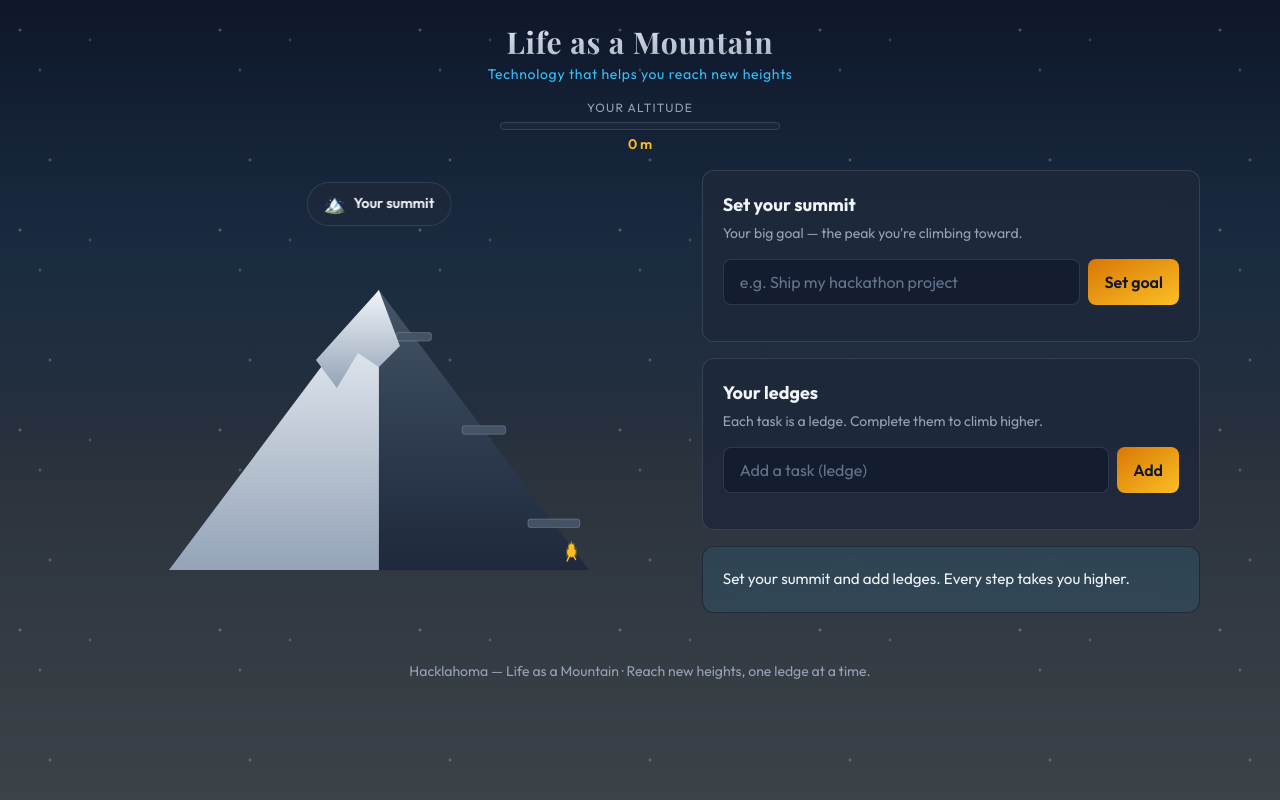
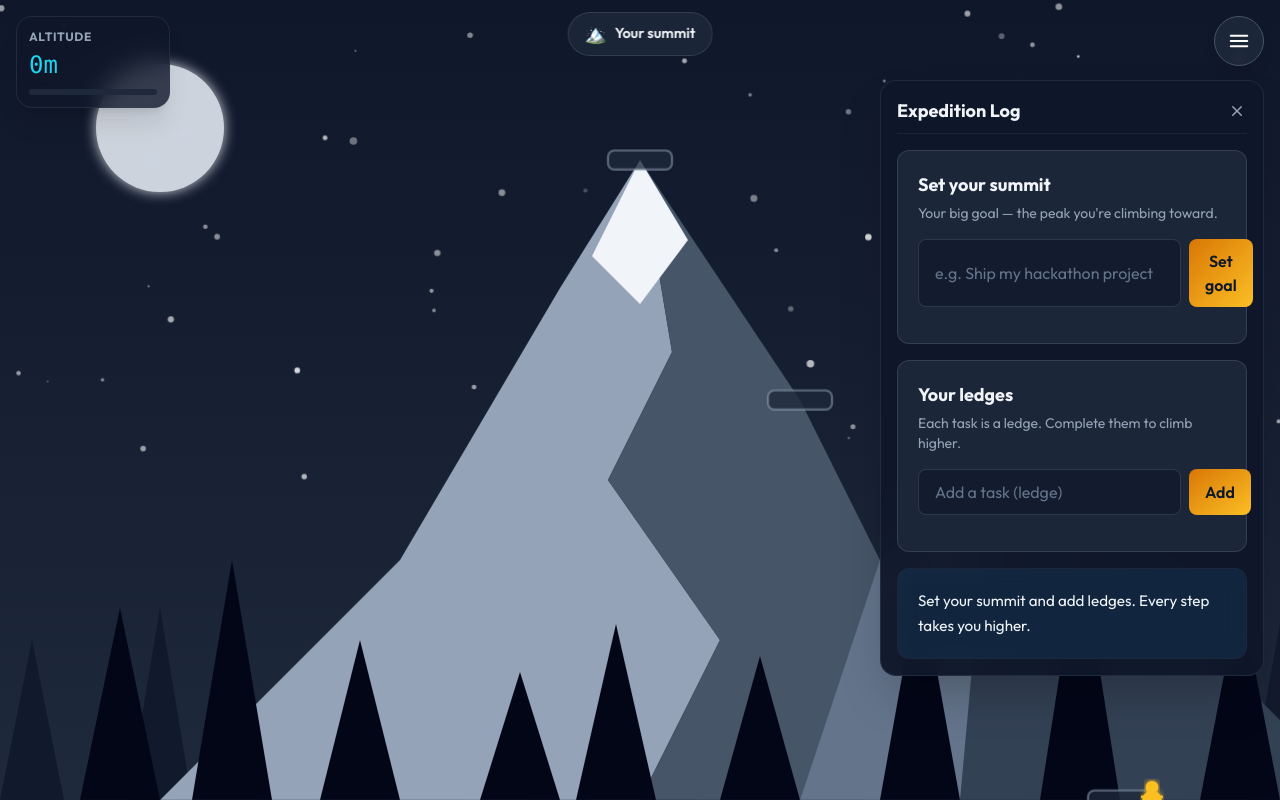
Before and after one commit to MeansMarkus/Hacklahoma, a React (Vite) app in the folder app/: page / in a window 1280 px wide. Built offline with nearby package versions, Linux system fonts and the light colour scheme.

Commit message:
changed the ui again

```diff
--- a/app/src/App.jsx
+++ b/app/src/App.jsx
@@ -1,5 +1,5 @@
 import { useState, useEffect, useCallback, useMemo } from 'react'
-import Sky from './components/Sky'
+// import Sky from './components/Sky' // Removed
 import Header from './components/Header'
 import Mountain from './components/Mountain'
 import GoalCard from './components/GoalCard'
@@ -18,7 +18,7 @@ function loadState() {
         tasks: Array.isArray(parsed.tasks) ? parsed.tasks : [],
       }
     }
-  } catch (_) {}
+  } catch (_) { }
   return { goal: '', tasks: [] }
 }
 
@@ -46,6 +46,7 @@ export default function App() {
   const [tasks, setTasks] = useState(() => initialState.tasks)
   const [showCelebration, setShowCelebration] = useState(false)
   const [celebrated, setCelebrated] = useState(false)
+  const [showTasks, setShowTasks] = useState(true) // Default open initially? Or closed. Let's say true to discoverable first time.
 
   useEffect(() => {
     saveState(goal, tasks)
@@ -91,14 +92,54 @@ export default function App() {
 
   return (
     <>
-      <Sky />
-      <div className={`relative z-10 ${isSummitReached ? 'summit-reached' : ''}`}>
-        <Header progress={progress} altitude={altitude} />
-        <main className="grid grid-cols-1 gap-6 px-4 pb-8 max-w-6xl mx-auto md:grid-cols-[1.2fr_1fr] md:items-start">
-          <section className="mountain-section">
-            <Mountain goal={goal} tasks={tasks} onPhotoUpdate={handlePhotoUpdate} />
-          </section>
-          <section className="flex flex-col gap-4">
+
+      <div className={`relative min-h-screen overflow-hidden ${isSummitReached ? 'summit-reached' : ''}`}>
+        {/* Fullscreen Mountain Background */}
+        <Mountain goal={goal} tasks={tasks} onPhotoUpdate={handlePhotoUpdate} />
+
+        {/* Header / Top Navigation */}
+        <header className="fixed top-0 left-0 right-0 z-40 p-4 flex justify-between items-start pointer-events-none">
+          <div className="pointer-events-auto">
+            {/* Existing Header logic could go here or be simplified */}
+            <div className="bg-slate-900/80 backdrop-blur-md p-3 rounded-2xl border border-slate-700/50 shadow-xl inline-flex flex-col gap-1">
+              <div className="text-xs text-slate-400 font-bold tracking-wider uppercase">Altitude</div>
+              <div className="text-2xl font-mono text-cyan-400">{altitude}m</div>
+              <div className="w-32 h-1.5 bg-slate-800 rounded-full mt-1 overflow-hidden">
+                <div
+                  className="h-full bg-cyan-500 transition-all duration-500"
+                  style={{ width: `${progress}%` }}
+                />
+              </div>
+            </div>
+          </div>
+
+          <button
+            onClick={() => setShowTasks((prev) => !prev)}
+            className="pointer-events-auto bg-slate-800/90 text-white p-3 rounded-full hover:bg-slate-700 transition-colors shadow-lg border border-slate-600 backdrop-blur-sm group"
+            title="Toggle Tasks"
+          >
+            {/* Hamburger Icon */}
+            <svg xmlns="http://www.w3.org/2000/svg" fill="none" viewBox="0 0 24 24" strokeWidth={2} stroke="currentColor" className="w-6 h-6 group-hover:scale-110 transition-transform">
+              <path strokeLinecap="round" strokeLinejoin="round" d="M3.75 6.75h16.5M3.75 12h16.5m-16.5 5.25h16.5" />
+            </svg>
+          </button>
+        </header>
+
+        {/* Task Dropdown / Overlay */}
+        <div
+          className={`fixed top-20 right-4 w-96 max-w-[calc(100vw-2rem)] z-50 transition-all duration-300 transform origin-top-right ${showTasks ? 'scale-100 opacity-100' : 'scale-95 opacity-0 pointer-events-none'
+            }`}
+        >
+          <div className="bg-slate-900/95 backdrop-blur-xl border border-slate-700/50 rounded-2xl shadow-2xl p-4 flex flex-col gap-4 max-h-[calc(100vh-140px)] overflow-y-auto custom-scrollbar">
+            <div className="flex items-center justify-between pb-2 border-b border-slate-800/80">
+              <h2 className="text-lg font-bold text-slate-100">Expedition Log</h2>
+              <button onClick={() => setShowTasks(false)} className="text-slate-400 hover:text-white">
+                <svg xmlns="http://www.w3.org/2000/svg" viewBox="0 0 20 20" fill="currentColor" className="w-5 h-5">
+                  <path d="M6.28 5.22a.75.75 0 00-1.06 1.06L8.94 10l-3.72 3.72a.75.75 0 101.06 1.06L10 11.06l3.72 3.72a.75.75 0 101.06-1.06L11.06 10l3.72-3.72a.75.75 0 00-1.06-1.06L10 8.94 6.28 5.22z" />
+                </svg>
+              </button>
+            </div>
+
             <GoalCard currentGoal={goal} onSetGoal={handleSetGoal} />
             <TaskList
               tasks={tasks}
@@ -108,11 +149,8 @@ export default function App() {
               onPhotoUpdate={handlePhotoUpdate}
             />
             <MotivationCard goal={goal} tasks={tasks} progress={progress} />
-          </section>
-        </main>
-        <footer className="relative z-10 text-center py-4 text-sm text-slate-400">
-          Hacklahoma — Life as a Mountain · Reach new heights, one ledge at a time.
-        </footer>
+          </div>
+        </div>
       </div>
       <SummitCelebration
         show={showCelebration}
--- a/app/src/components/Mountain.jsx
+++ b/app/src/components/Mountain.jsx
@@ -1,17 +1,16 @@
 import {
-  getMountainPath,
-  getSummitCapPath,
   getLedgePositions,
   getClimberPosition,
 } from '../utils/mountain'
+import { MOUNTAIN_PATHS, STARS, TREES_FRONT, TREES_BACK } from '../utils/mountainAssets'
 import PhotoFlag from './PhotoFlag'
 
 export default function Mountain({ goal, tasks, onPhotoUpdate }) {
   const total = tasks.length
   const doneCount = tasks.filter((t) => t.done).length
   const ledgeCount = Math.max(total, 3)
-  const pathD = getMountainPath(ledgeCount)
-  const capD = getSummitCapPath()
+  // const pathD = getMountainPath(ledgeCount) // Deprecated
+  // const capD = getSummitCapPath() // Deprecated
   const ledges = getLedgePositions(ledgeCount, doneCount)
   const climber = getClimberPosition(total, doneCount)
   const isSummitReached = total > 0 && doneCount === total
@@ -24,13 +23,13 @@ export default function Mountain({ goal, tasks, onPhotoUpdate }) {
         <span id="goal-label">{goal || 'Your summit'}</span>
       </div>
 
-      <div className="mountain-container">
+      <div className="mountain-container-fullscreen">
         {/* Photos positioned inline with SVG */}
         <svg
           className="mountain-svg"
-          style={{position: 'absolute', inset: 0}}
+          style={{ position: 'fixed', inset: 0, width: '100vw', height: '100vh', zIndex: 0 }}
           viewBox="0 0 800 500"
-          preserveAspectRatio="xMidYMax meet"
+          preserveAspectRatio="xMidYMid slice"
           pointerEvents="none"
         >
           {ledges.map((ledge, i) => {
@@ -59,41 +58,94 @@ export default function Mountain({ goal, tasks, onPhotoUpdate }) {
 
         <svg
           className="mountain-svg"
+          style={{ position: 'fixed', inset: 0, width: '100vw', height: '100vh', zIndex: 0 }}
           viewBox="0 0 800 500"
-          preserveAspectRatio="xMidYMax meet"
+          preserveAspectRatio="xMidYMid slice"
           aria-hidden
         >
           <defs>
-            <linearGradient id="mountainGrad" x1="0%" y1="100%" x2="0%" y2="0%">
-              <stop offset="0%" stopColor="#1e293b" />
-              <stop offset="60%" stopColor="#334155" />
-              <stop offset="100%" stopColor="#475569" />
-            </linearGradient>
-            <linearGradient id="snowGrad" x1="0%" y1="100%" x2="0%" y2="0%">
-              <stop offset="0%" stopColor="#94a3b8" />
-              <stop offset="100%" stopColor="#f1f5f9" />
+            <linearGradient id="skyGradient" x1="0%" y1="0%" x2="0%" y2="100%">
+              <stop offset="0%" stopColor="#0f172a" />
+              <stop offset="100%" stopColor="#1e293b" />
             </linearGradient>
             <filter id="glow">
-              <feGaussianBlur stdDeviation="3" result="coloredBlur" />
+              <feGaussianBlur stdDeviation="2" result="coloredBlur" />
+              <feMerge>
+                <feMergeNode in="coloredBlur" />
+                <feMergeNode in="SourceGraphic" />
+              </feMerge>
+            </filter>
+            <filter id="moonGlow">
+              <feGaussianBlur stdDeviation="4" result="coloredBlur" />
               <feMerge>
                 <feMergeNode in="coloredBlur" />
                 <feMergeNode in="SourceGraphic" />
               </feMerge>
             </filter>
           </defs>
-          <path
-            d={pathD}
-            fill="url(#mountainGrad)"
-            className="mountain-path"
-            id="mountainRock"
-          />
-          {/* Left slope */}
-          <path
-            d="M 400 100 L 100 500 L 400 500 Z"
-            fill="url(#snowGrad)"
-            className="mountain-path"
-            id="mountainSnow"
-          />
+
+          {/* 1. Sky Background */}
+          <rect width="800" height="500" fill="url(#skyGradient)" />
+
+          {/* 2. Stars */}
+          <g className="stars">
+            {STARS.map((s, i) => (
+              <circle
+                key={i}
+                cx={s.x}
+                cy={s.y}
+                r={s.size}
+                fill="#fff"
+                opacity={s.opacity}
+                className="animate-pulse"
+                style={{ animationDuration: `${2 + Math.random() * 3}s` }}
+              />
+            ))}
+          </g>
+
+          {/* 3. Moon (Top Left) */}
+          <g transform="translate(100, 80)">
+            <circle cx="0" cy="0" r="40" fill="#e2e8f0" filter="url(#moonGlow)" opacity="0.9" />
+            {/* Craters */}
+            <circle cx="-10" cy="-10" r="8" fill="#cbd5e1" opacity="0.6" />
+            <circle cx="15" cy="5" r="5" fill="#cbd5e1" opacity="0.5" />
+            <circle cx="-5" cy="20" r="6" fill="#cbd5e1" opacity="0.5" />
+          </g>
+
+          {/* 4. Background Trees */}
+          <g fill="#0f172a" opacity="0.8">
+            {TREES_BACK.map((t, i) => (
+              <path
+                key={`tree-back-${i}`}
+                d={`M ${t.x} 500 L ${t.x + 20} ${500 - t.h} L ${t.x + 40} 500 Z`}
+              />
+            ))}
+          </g>
+
+          {/* 5. Mountain Main Shapes */}
+          {/* Main Peak Light Side */}
+          <path d={MOUNTAIN_PATHS.mainPeak.light} fill="#94a3b8" />
+          {/* Main Peak Shadow Side */}
+          <path d={MOUNTAIN_PATHS.mainPeak.shadow} fill="#475569" />
+          {/* Main Peak Snow Cap */}
+          <path d={MOUNTAIN_PATHS.mainPeak.snowCap} fill="#f1f5f9" />
+
+          {/* Secondary Peak */}
+          <path d={MOUNTAIN_PATHS.secondaryPeak.light} fill="#64748b" />
+          <path d={MOUNTAIN_PATHS.secondaryPeak.shadow} fill="#334155" />
+
+
+          {/* 6. Foreground Trees (Silhouettes) */}
+          <g fill="#020617">
+            {TREES_FRONT.map((t, i) => (
+              <path
+                key={`tree-front-${i}`}
+                d={`M ${t.x} 500 L ${t.x + 25} ${500 - t.h} L ${t.x + 50} 500 Z`}
+              />
+            ))}
+          </g>
+
+          {/* 7. Ledges (Task Indicators) */}
           <g>
             {ledges.map((ledge, i) => (
               <rect
@@ -104,8 +156,8 @@ export default function Mountain({ goal, tasks, onPhotoUpdate }) {
                 width={ledge.width}
                 height={12}
                 rx={4}
-                fill={ledge.reached ? '#34d399' : 'rgba(71, 85, 105, 0.95)'}
-                stroke={ledge.reached ? '#34d399' : 'rgba(148, 163, 184, 0.35)'}
+                fill={ledge.reached ? '#34d399' : 'rgba(30, 41, 59, 0.8)'}
+                stroke={ledge.reached ? '#34d399' : 'rgba(148, 163, 184, 0.5)'}
                 strokeWidth={1.5}
                 style={{
                   filter: ledge.reached ? 'drop-shadow(0 0 6px #34d399)' : 'none'
@@ -113,34 +165,20 @@ export default function Mountain({ goal, tasks, onPhotoUpdate }) {
               />
             ))}
           </g>
-          <path
-            d={capD}
-            fill="url(#snowGrad)"
-            filter="url(#glow)"
-            className="summit-cap"
-            id="mountainSnow"
-            style={{
-              filter: isSummitReached ? 'drop-shadow(0 0 8px rgba(251, 191, 36, 0.5))' : 'none'
-            }}
-          />
 
-          {/* Climber character */}
+          {/* 8. Climber character */}
           <g
             transform={`translate(${climber.x}, ${climber.y})`}
             className="climber-dot"
             style={{ transition: 'all 0.5s cubic-bezier(0.34, 1.56, 0.64, 1)' }}
           >
-            {/* Rope/harness */}
-            <line x1="0" y1="-8" x2="0" y2="-16" stroke="#fbbf24" strokeWidth="1.5" opacity="0.6" />
+            {/* Guide line/Rope if needed, or just the climber */}
             {/* Body */}
             <circle cx="0" cy="0" r="6" fill="#fbbf24" filter="url(#glow)" />
             {/* Head */}
             <circle cx="0" cy="-8" r="4" fill="#fbbf24" filter="url(#glow)" />
-            {/* Arms */}
-            <line x1="-5" y1="-3" x2="5" y2="-3" stroke="#fbbf24" strokeWidth="2" strokeLinecap="round" />
-            {/* Legs climbing pose */}
-            <line x1="-3" y1="5" x2="-6" y2="12" stroke="#fbbf24" strokeWidth="2" strokeLinecap="round" />
-            <line x1="3" y1="5" x2="6" y2="10" stroke="#fbbf24" strokeWidth="2" strokeLinecap="round" />
+            <path d="M -6 5 L -3 12 M 6 5 L 3 10" stroke="#fbbf24" strokeWidth="2" strokeLinecap="round" />
+            <path d="M -6 -2 L 6 -2" stroke="#fbbf24" strokeWidth="2" strokeLinecap="round" />
           </g>
         </svg>
       </div>
--- a/app/src/utils/mountain.js
+++ b/app/src/utils/mountain.js
@@ -1,46 +1,15 @@
-const MOUNTAIN_BASE_Y = 500
-const SUMMIT_X = 400
-const SUMMIT_Y = 100
-const LEFT_BASE_X = 100
-const RIGHT_BASE_X = 700
+import { getClimberPosition as getNewClimberPos, getLedgePositions as getNewLedgePos, lerp as logicLerp } from './mountainLogic';
 
-export function lerp(a, b, t) {
-  return a + (b - a) * t
+export const lerp = logicLerp;
+
+// Delegate to the new logic file
+export const getClimberPosition = getNewClimberPos;
+export const getLedgePositions = getNewLedgePos;
+
+// Deprecated or unused path getters can be kept empty or return null as we are manually drawing the SVG now
+export function getMountainPath() {
+  return "";
 }
-
-export function getMountainPath(ledgeCount) {
-  // Right slope: Summit to right base
-  return `M ${SUMMIT_X} ${SUMMIT_Y} L ${RIGHT_BASE_X} ${MOUNTAIN_BASE_Y} L ${SUMMIT_X} ${MOUNTAIN_BASE_Y} Z`
+export function getSummitCapPath() {
+  return "";
 }
-
-export function getSummitCapPath() {
-  // Jagged snow cap on the summit
-  return `M ${SUMMIT_X} ${SUMMIT_Y} L 430 180 L 400 210 L 370 190 L 340 240 L 310 200 Z`
-}
-
-export function getLedgePositions(ledgeCount, doneCount) {
-  const positions = []
-  for (let i = 0; i < ledgeCount; i++) {
-    const t = (i + 0.5) / ledgeCount
-    // Position along the right slope from BASE to SUMMIT (bottom to top)
-    const x = lerp(RIGHT_BASE_X, SUMMIT_X, t)
-    const y = lerp(MOUNTAIN_BASE_Y, SUMMIT_Y, t)
-    const ledgeWidth = 44 + (1 - t) * 36
-    positions.push({ x, y, width: ledgeWidth, reached: i < doneCount })
-  }
-  return positions
-}
-
-export function getClimberPosition(totalTasks, doneCount) {
-  let x = RIGHT_BASE_X - 25
-  let y = MOUNTAIN_BASE_Y - 25
-  if (totalTasks > 0) {
-    const idx = Math.min(doneCount, totalTasks)
-    const t = (idx - 0.25) / totalTasks
-    if (t > 0) {
-      x = lerp(RIGHT_BASE_X, SUMMIT_X, t)
-      y = lerp(MOUNTAIN_BASE_Y, SUMMIT_Y, t) - 12
-    }
-  }
-  return { x, y }
-}
--- /dev/null
+++ b/app/src/utils/mountainAssets.js
@@ -0,0 +1,45 @@
+export const MOUNTAIN_PATHS = {
+  // Main mountain shape (background silhouette/base)
+  base: "M 0 500 L 0 450 L 100 400 L 250 250 L 400 100 L 550 250 L 650 300 L 800 200 L 800 500 Z",
+
+  // The detailed mountain shapes
+  // Split into left (light/snow) and right (shadow/rock)
+
+  // Main Peak (Center)
+  mainPeak: {
+    // Left side - Snowy/Light
+    light: "M 100 500 L 250 350 L 350 180 L 400 100 L 420 220 L 380 300 L 450 400 L 400 500 Z",
+    // Right side - Shadow/Rock
+    shadow: "M 400 100 L 420 220 L 380 300 L 450 400 L 400 500 L 600 500 L 550 350 L 500 250 L 400 100 Z",
+    // Snow cap detail
+    snowCap: "M 400 100 L 370 160 L 400 190 L 430 150 Z"
+  },
+
+  // Secondary Peak (Right)
+  secondaryPeak: {
+    light: "M 500 500 L 550 350 L 620 280 L 650 350 L 600 500 Z",
+    shadow: "M 620 280 L 750 400 L 800 450 L 800 500 L 600 500 Z"
+  }
+};
+
+// Generate some random star positions
+export const STARS = Array.from({ length: 50 }, () => ({
+  x: Math.random() * 800,
+  y: Math.random() * 300,
+  opacity: Math.random() * 0.8 + 0.2,
+  size: Math.random() * 2 + 0.5
+}));
+
+// Tree silhouettes for the foreground
+export const TREES_FRONT = [
+  { x: 50, h: 120 }, { x: 120, h: 150 }, { x: 200, h: 100 },
+  { x: 300, h: 80 }, { x: 360, h: 110 }, { x: 450, h: 90 },
+  { x: 550, h: 140 }, { x: 650, h: 160 }, { x: 750, h: 130 }
+];
+
+export const TREES_BACK = [
+  { x: 0, h: 100 }, { x: 80, h: 120 }, { x: 160, h: 80 },
+  { x: 250, h: 110 }, { x: 330, h: 140 }, { x: 400, h: 90 },
+  { x: 500, h: 120 }, { x: 600, h: 140 }, { x: 700, h: 100 },
+  { x: 780, h: 110 }
+];
--- /dev/null
+++ b/app/src/utils/mountainLogic.js
@@ -0,0 +1,67 @@
+export function lerp(a, b, t) {
+    return a + (b - a) * t
+}
+
+// New path specifically for the "Climber" to follow
+// We'll define a series of points that look like they go up the mountain ridge
+// The reference image has a main peak at roughly x=400, y=100 (top)
+// We can have the climber start from the bottom left or right.
+// Let's assume they spiral up or go up the main ridge.
+// For simplicity and matching the previous logic, let's go from bottom-right (or bottom-left) to the top.
+// The previous logic was RIGHT_BASE to SUMMIT.
+// Let's keep it similar but match the new visual curvature.
+
+const POINTS = [
+    { x: 700, y: 500 }, // Start at bottom right
+    { x: 600, y: 400 },
+    { x: 500, y: 250 },
+    { x: 450, y: 180 },
+    { x: 400, y: 100 }  // Summit
+];
+
+export function getClimberPosition(totalTasks, doneCount) {
+    if (totalTasks === 0) return { x: 720, y: 500 };
+
+    // Calculate progress 0 to 1
+    const progress = Math.min(doneCount / totalTasks, 1);
+
+    // Find which segment we are on
+    // We have POINTS.length - 1 segments
+    const totalSegments = POINTS.length - 1;
+    const scaledProgress = progress * totalSegments;
+    const segmentIndex = Math.min(Math.floor(scaledProgress), totalSegments - 1);
+    const segmentT = scaledProgress - segmentIndex;
+
+    const p1 = POINTS[segmentIndex];
+    const p2 = POINTS[segmentIndex + 1];
+
+    return {
+        x: lerp(p1.x, p2.x, segmentT),
+        y: lerp(p1.y, p2.y, segmentT)
+    };
+}
+
+export function getLedgePositions(ledgeCount, doneCount) {
+    const positions = [];
+    // Use the same path logic to place ledges along the route
+    for (let i = 0; i < ledgeCount; i++) {
+        const t = i / (ledgeCount - 1 || 1);
+
+        // Interpolate using the same multi-point logic
+        const totalSegments = POINTS.length - 1;
+        const scaledT = t * totalSegments;
+        const idx = Math.min(Math.floor(scaledT), totalSegments - 1);
+        const segT = scaledT - idx;
+
+        const p1 = POINTS[idx];
+        const p2 = POINTS[idx + 1];
+
+        positions.push({
+            x: lerp(p1.x, p2.x, segT),
+            y: lerp(p1.y, p2.y, segT),
+            reached: i < doneCount,
+            width: 40 // Fixed width for simplicity or vary it
+        });
+    }
+    return positions;
+}
```
Also changed, not shown: 2 other files (tests, documents, lock files or other folders).
